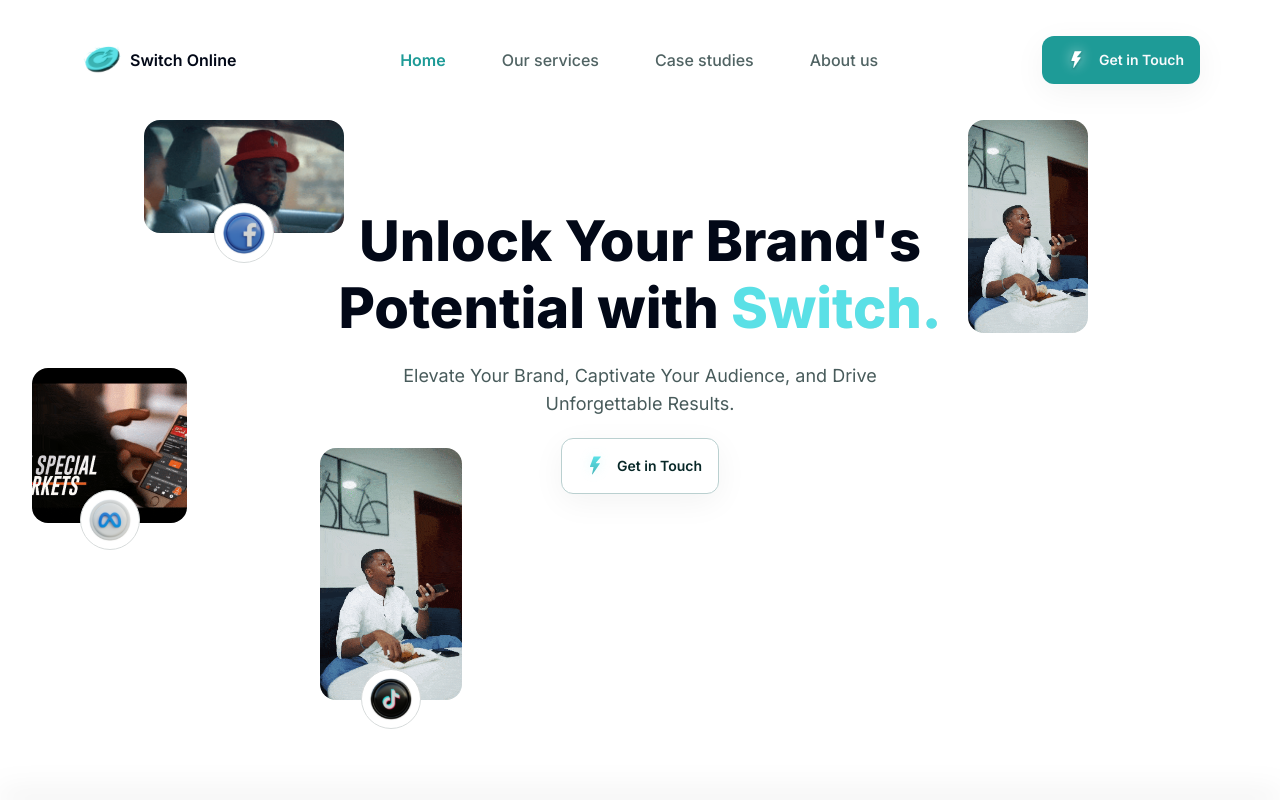
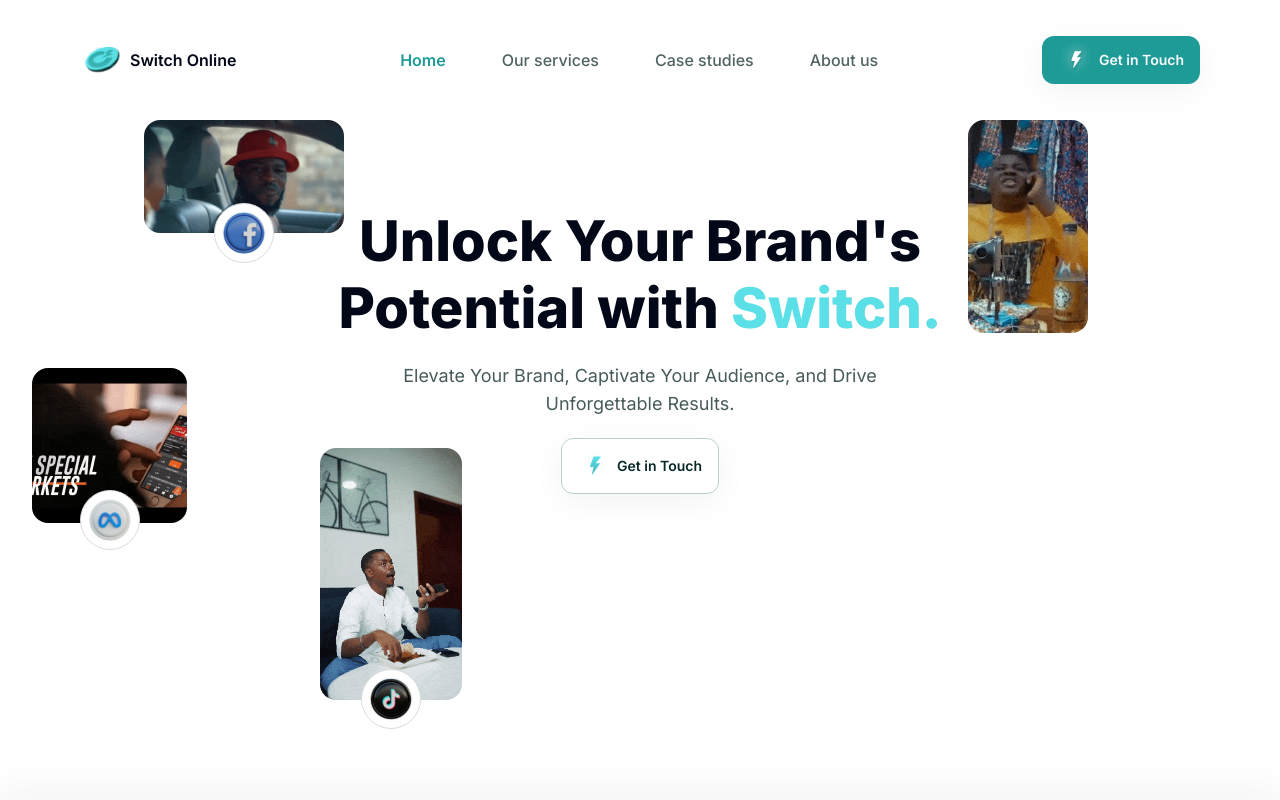
Before and after one commit to OGEmanuel/switch-online, a Next.js app: page / in a window 1280 px wide. Shown: the top 800 px of the page. Built offline with nearby package versions, Linux system fonts and the light colour scheme.

Commit message:
Seem to have found a fix

```diff
--- a/app/hero.tsx
+++ b/app/hero.tsx
@@ -97,7 +97,7 @@ const Hero = () => {
       <div className="absolute -top-[5.5rem] right-[12rem] xl:block hidden">
         <div className="relative">
           <Image
-            src={enioluwa}
+            src={isbaeu}
             alt="second"
             width={120}
             height={200}
```
